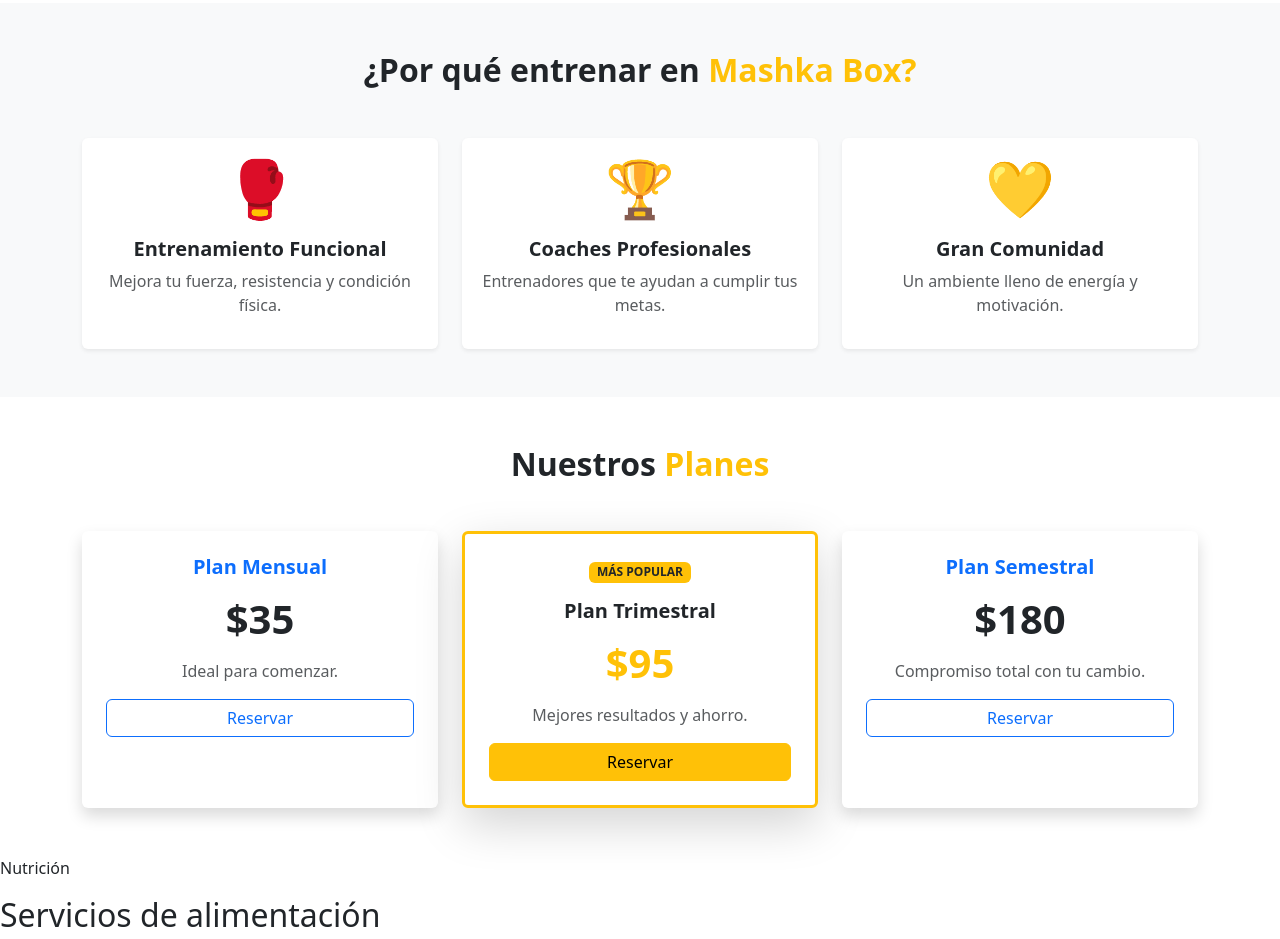
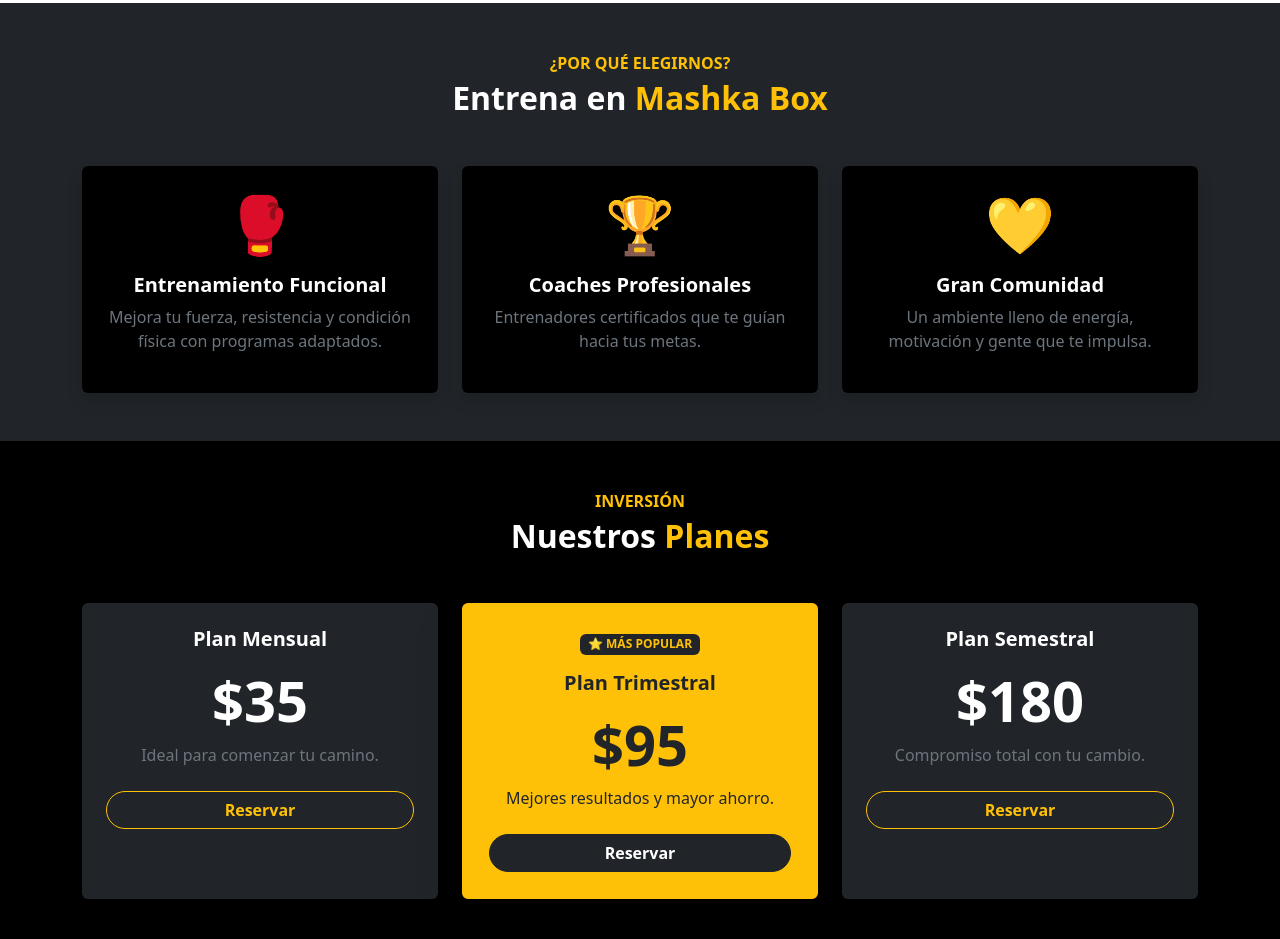
Before and after one commit to AnabelCris/mashcabox-bootstrap-grupo2, a plain HTML site: page index.html in a window 1280 px wide. Shown: the part 10869-11808 px from the top of the page. Drawn offline with nearby package versions, Linux system fonts and the light colour scheme; a web font is replaced by a local one.

Commit message:
Actualizacion cards beneficios y planes

```diff
--- a/index.html
+++ b/index.html
@@ -102,48 +102,47 @@
   </div>
 
   <!-- BENEFICIOS -->
- <!-- BENEFICIOS -->
-<section class="py-5 bg-light" id="beneficios">
+<section class="py-5 bg-dark" id="beneficios">
   <div class="container text-center">
 
-    <h2 class="fw-bold mb-5">
-      ¿Por qué entrenar en
-      <span class="text-warning">Mashka Box?</span>
+    <p class="text-warning fw-semibold text-uppercase mb-1">¿Por qué elegirnos?</p>
+    <h2 class="fw-bold text-white mb-5">
+      Entrena en <span class="text-warning">Mashka Box</span>
     </h2>
 
     <div class="row g-4">
 
       <div class="col-md-4">
-        <div class="card border-0 shadow-sm h-100">
-          <div class="card-body">
+        <div class="card border-0 shadow h-100 bg-black text-white">
+          <div class="card-body p-4">
             <div class="display-4 mb-3">🥊</div>
             <h5 class="fw-bold">Entrenamiento Funcional</h5>
-            <p class="text-muted">
-              Mejora tu fuerza, resistencia y condición física.
+            <p class="text-secondary">
+              Mejora tu fuerza, resistencia y condición física con programas adaptados.
             </p>
           </div>
         </div>
       </div>
 
       <div class="col-md-4">
-        <div class="card border-0 shadow-sm h-100">
-          <div class="card-body">
+        <div class="card border-0 shadow h-100 bg-black text-white">
+          <div class="card-body p-4">
             <div class="display-4 mb-3">🏆</div>
             <h5 class="fw-bold">Coaches Profesionales</h5>
-            <p class="text-muted">
-              Entrenadores que te ayudan a cumplir tus metas.
+            <p class="text-secondary">
+              Entrenadores certificados que te guían hacia tus metas.
             </p>
           </div>
         </div>
       </div>
 
       <div class="col-md-4">
-        <div class="card border-0 shadow-sm h-100">
-          <div class="card-body">
+        <div class="card border-0 shadow h-100 bg-black text-white">
+          <div class="card-body p-4">
             <div class="display-4 mb-3">💛</div>
             <h5 class="fw-bold">Gran Comunidad</h5>
-            <p class="text-muted">
-              Un ambiente lleno de energía y motivación.
+            <p class="text-secondary">
+              Un ambiente lleno de energía, motivación y gente que te impulsa.
             </p>
           </div>
         </div>
@@ -154,84 +153,52 @@
 </section>
 
 <!-- PLANES -->
-<section class="py-5" id="planes">
+<section class="py-5 bg-black" id="planes">
   <div class="container text-center">
 
-    <h2 class="fw-bold mb-5">
+    <p class="text-warning fw-semibold text-uppercase mb-1">Inversión</p>
+    <h2 class="fw-bold text-white mb-5">
       Nuestros <span class="text-warning">Planes</span>
     </h2>
 
     <div class="row g-4 justify-content-center">
 
       <div class="col-md-4">
-        <div class="card shadow border-0 h-100">
+        <div class="card border-0 shadow h-100 bg-dark text-white">
           <div class="card-body p-4">
-
-            <h5 class="fw-bold text-primary">
-              Plan Mensual
-            </h5>
-
-            <h1 class="fw-bold my-3">$35</h1>
-
-            <p class="text-muted">
-              Ideal para comenzar.
-            </p>
-
-            <a href="#contacto" class="btn btn-outline-primary w-100">
-              Reservar
-            </a>
-
+            <h5 class="fw-bold mb-3">Plan Mensual</h5>
+            <p class="display-4 fw-bold mb-2">$35</p>
+            <p class="text-secondary mb-4">Ideal para comenzar tu camino.</p>
+            <div class="d-grid">
+              <a href="#contacto" class="btn btn-outline-warning rounded-pill fw-bold">Reservar</a>
+            </div>
           </div>
         </div>
       </div>
 
       <div class="col-md-4">
-        <div class="card shadow-lg border-warning border-3 h-100">
-
-          <div class="card-body p-4">
-
-            <span class="badge bg-warning text-dark mb-3">
-              MÁS POPULAR
-            </span>
-
-            <h5 class="fw-bold">
-              Plan Trimestral
-            </h5>
-
-            <h1 class="fw-bold text-warning my-3">
-              $95
-            </h1>
-
-            <p class="text-muted">
-              Mejores resultados y ahorro.
-            </p>
-
-            <a href="#contacto" class="btn btn-warning w-100">
-              Reservar
-            </a>
-
+        <div class="card border-warning border-3 shadow-lg h-100 bg-warning">
+          <div class="card-body p-4 text-dark">
+            <span class="badge bg-dark text-warning mb-3">⭐ MÁS POPULAR</span>
+            <h5 class="fw-bold mb-3">Plan Trimestral</h5>
+            <p class="display-4 fw-bold mb-2">$95</p>
+            <p class="mb-4">Mejores resultados y mayor ahorro.</p>
+            <div class="d-grid">
+              <a href="#contacto" class="btn btn-dark rounded-pill fw-bold">Reservar</a>
+            </div>
           </div>
         </div>
       </div>
 
       <div class="col-md-4">
-        <div class="card shadow border-0 h-100">
+        <div class="card border-0 shadow h-100 bg-dark text-white">
           <div class="card-body p-4">
-
-            <h5 class="fw-bold text-primary">
-              Plan Semestral
-            </h5>
-
-            <h1 class="fw-bold my-3">$180</h1>
-
-            <p class="text-muted">
-              Compromiso total con tu cambio.
-            </p>
-
-            <a href="#contacto" class="btn btn-outline-primary w-100">
-              Reservar
-            </a>
-
+            <h5 class="fw-bold mb-3">Plan Semestral</h5>
+            <p class="display-4 fw-bold mb-2">$180</p>
+            <p class="text-secondary mb-4">Compromiso total con tu cambio.</p>
+            <div class="d-grid">
+              <a href="#contacto" class="btn btn-outline-warning rounded-pill fw-bold">Reservar</a>
+            </div>
           </div>
         </div>
       </div>
```
